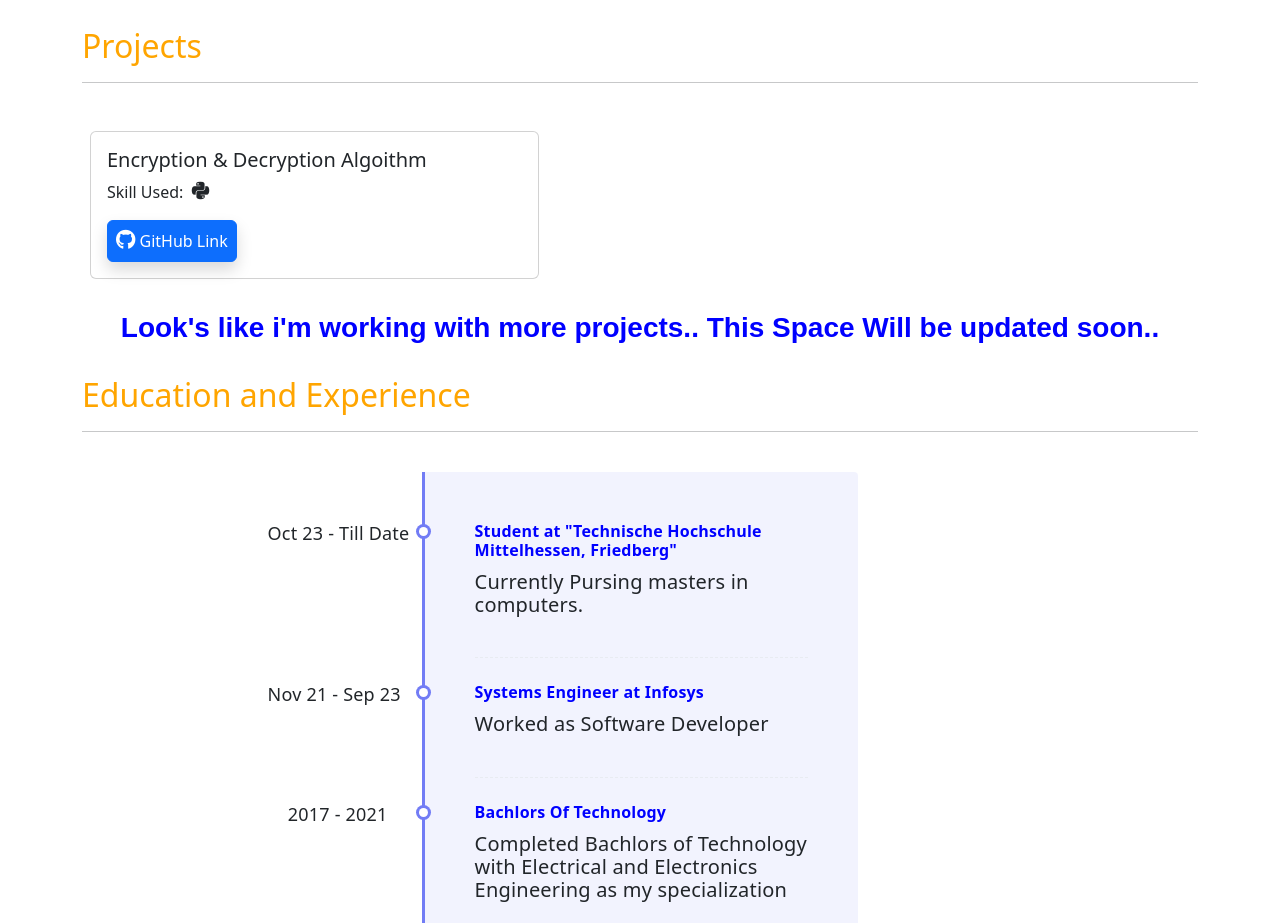
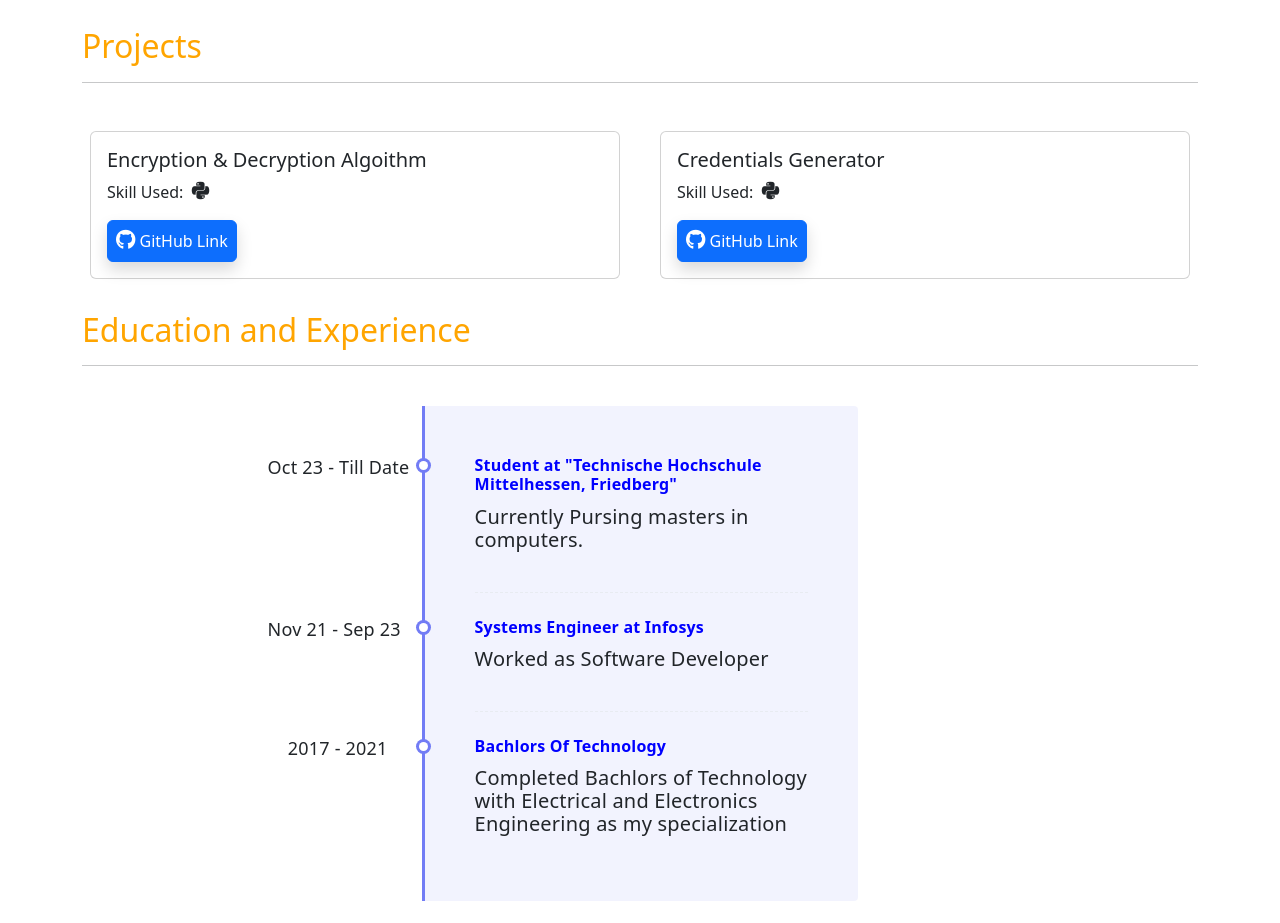
Before and after one commit to mbnd72/mbnd72.github.io, a plain HTML site: page index.html in a window 1280 px wide. Shown: the part 820-1743 px from the top of the page. Drawn offline with nearby package versions, Linux system fonts and the light colour scheme.

Commit message:
Updated projects section

```diff
--- a/index.html
+++ b/index.html
@@ -93,8 +93,8 @@
 		<hr>
 	</div>
 	<br>
-	<div>
-        <div class="col-sm-5 ">
+	<div class="row">
+        <div class="col-sm-6 ">
           <div class="card m-2">
             <div class="card-body">
               <h5 class="card-title">Encryption & Decryption Algoithm</h5>
@@ -103,11 +103,18 @@
             </div>
           </div>
         </div>
+        <div class="col-sm-6 ">
+          <div class="card m-2">
+            <div class="card-body">
+              <h5 class="card-title">Credentials Generator</h5>
+              <p class="card-text">Skill Used:&nbsp; <i class="fa-brands fa-python"></i></p>
+              <a href="https://github.com/mbnd72/CredentialsGenerator" target="_blank" class="btn btn-primary shadow p-2   rounded"><i class="fa-brands fa-github "></i> GitHub Link</a>
+            </div>
+          </div>
+        </div>
       </div>
-<br>
-    <div>
-        <h3>Look's like i'm working with more projects.. This Space Will be updated soon..</h3>
     </div>
+</div>
     </div>
 	</div>
 	<br>
```
